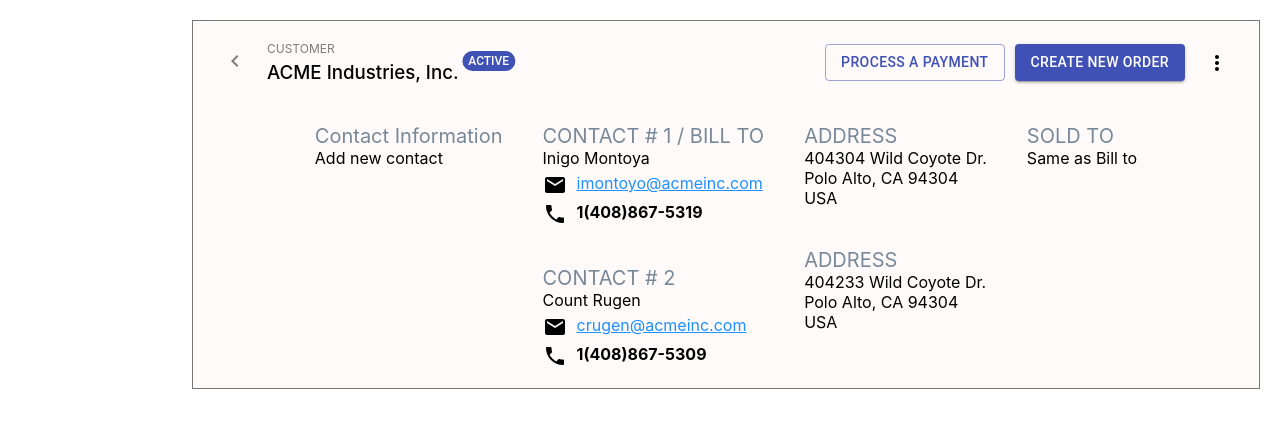
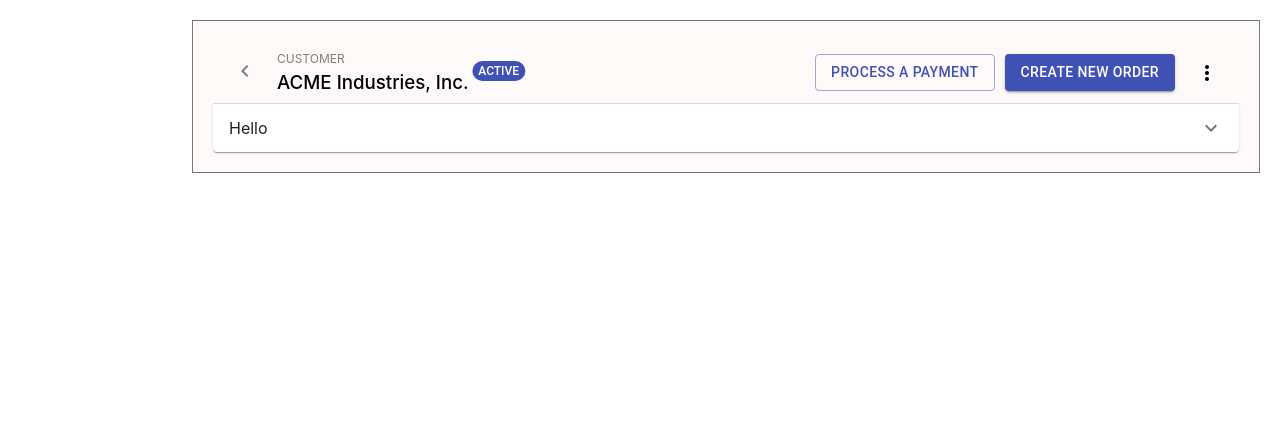
Before and after one commit to bIropka/cpc, a React (Create React App) app: page /1 in a window 1280 px wide. Shown: the top 428 px of the page. Built offline with nearby package versions, Linux system fonts and the light colour scheme.

Commit message:
code formatted, accordion added

```diff
--- a/src/details/Details.tsx
+++ b/src/details/Details.tsx
@@ -1,14 +1,23 @@
-import React, {useMemo} from 'react';
+import React, { useMemo } from 'react';
 import { Link } from 'react-router-dom';
 
-import { Button, Badge, Grid, makeStyles } from '@material-ui/core';
+import {
+  Button,
+  Badge,
+  Grid,
+  makeStyles,
+  Accordion,
+  AccordionSummary,
+  AccordionDetails
+} from '@material-ui/core';
 import ChevronLeftIcon from '@material-ui/icons/ChevronLeft';
 import MoreVertIcon from '@material-ui/icons/MoreVert';
+import ExpandMoreIcon from '@material-ui/icons/ExpandMore';
 
-import DetailsCell from "./DetailsCell";
+import DetailsCell from './DetailsCell';
 import DetailsCellLabel from './DetailsCellLabel';
 
-import {Detail, details} from "./details-data";
+import { Detail, details } from './details-data';
 import './Details.css';
 
 const useStyles = makeStyles((theme) => ({
@@ -18,12 +27,13 @@ const useStyles = makeStyles((theme) => ({
     padding: '20px 20px 20px 15%'
   },
   details: {
+    padding: '20px',
     backgroundColor: 'snow',
     border: '1px solid #777'
   },
   headerColumn: {
     width: 'auto',
-        padding: '20px 30px'
+    padding: '10px 20px'
   },
   headerButtonBack: {
     margin: '0px 20px 0px 0px',
@@ -31,6 +41,10 @@ const useStyles = makeStyles((theme) => ({
   },
   headerButton: {
     margin: '0px 20px 0 10px'
+  },
+  accordion: {
+    backgroundColor: '#fff',
+    width: '100%'
   },
   title: {
     margin: '0px 30px 0px 0px',
@@ -44,43 +58,50 @@ const Details = (props: { id: number }) => {
   return (
     <Grid container className={classes.root}>
       <Grid container className={classes.details}>
-
-              <Grid container justify="space-between" alignItems="center" wrap="nowrap">
-                  <Grid container wrap="nowrap" alignItems="center" className={classes.headerColumn}>
+        <Grid container justify='space-between' alignItems='center' wrap='nowrap'>
+          <Grid container wrap='nowrap' alignItems='center' className={classes.headerColumn}>
             <Link to={'/'}><ChevronLeftIcon className={classes.headerButtonBack} /></Link>
-                      <Grid container direction="column">
-                          <DetailsCellLabel text="customer"/>
-                          <Badge badgeContent='ACTIVE' color="primary">
+            <Grid container direction='column'>
+              <DetailsCellLabel text='customer' />
+              <Badge badgeContent='ACTIVE' color='primary'>
                 <h3 className={classes.title}>{data.customerName}</h3>
               </Badge>
             </Grid>
           </Grid>
-                  <Grid container alignItems="center" className={classes.headerColumn}>
-                      <Button variant="outlined" color="primary">Process a payment</Button>
-                      <Button variant="contained" color="primary" className={classes.headerButton}>Create new order</Button>
+          <Grid container alignItems='center' className={classes.headerColumn}>
+            <Button variant='outlined' color='primary'>Process a payment</Button>
+            <Button variant='contained' color='primary' className={classes.headerButton}>Create new order</Button>
             <MoreVertIcon />
           </Grid>
         </Grid>
+        <Accordion className={classes.accordion}>
+          <AccordionSummary
+            expandIcon={<ExpandMoreIcon />}
+            id='general-header'>Hello</AccordionSummary>
+          <AccordionDetails>
             <Grid container spacing={2}>
               <Grid item xs={12}>
-                      <Grid container justify="center" spacing={0}>
+                <Grid container justify='center' spacing={0}>
                   <Grid item>
-                              <DetailsCell title={'Contact Information'} value={"Add new contact"}/>
+                    <DetailsCell title={'Contact Information'} value={'Add new contact'} />
                   </Grid>
                   <Grid item>
-                              <DetailsCell title={'CONTACT # 1 / BILL TO'} value={data.contact_1.name} list={data.contact_1.list}/>
-                              <DetailsCell title={'CONTACT # 2'} value={data.contact_2.name}  list={data.contact_2.list}/>
+                    <DetailsCell title={'CONTACT # 1 / BILL TO'} value={data.contact_1.name}
+                                 list={data.contact_1.list} />
+                    <DetailsCell title={'CONTACT # 2'} value={data.contact_2.name} list={data.contact_2.list} />
                   </Grid>
                   <Grid item>
-                              <DetailsCell title={'ADDRESS'} value={data.address_1}/>
-                              <DetailsCell title={'ADDRESS'} value={data.address_2}/>
+                    <DetailsCell title={'ADDRESS'} value={data.address_1} />
+                    <DetailsCell title={'ADDRESS'} value={data.address_2} />
                   </Grid>
                   <Grid item>
-                              <DetailsCell title={'SOLD TO'} value={data.soldTo}/>
+                    <DetailsCell title={'SOLD TO'} value={data.soldTo} />
                   </Grid>
                 </Grid>
               </Grid>
             </Grid>
+          </AccordionDetails>
+        </Accordion>
       </Grid>
     </Grid>
   );
```
Lines whose indentation alone changed are shown as unchanged.
